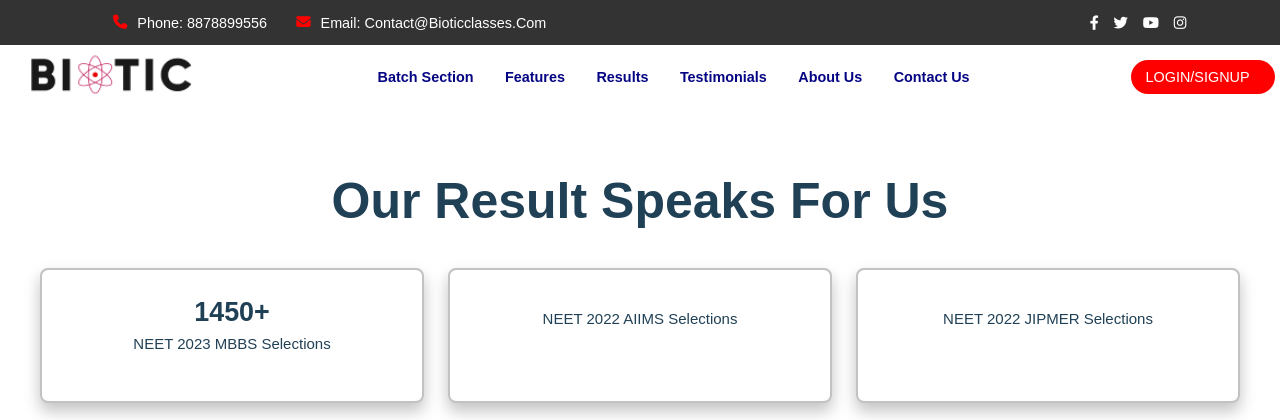
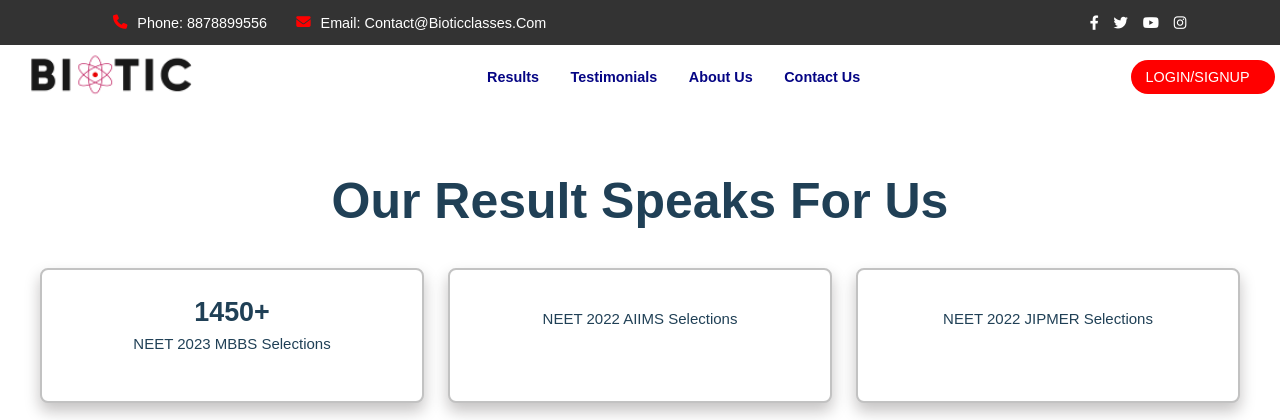
Before and after one commit to SUYASHHAGARWAL/octapina, a Python web app: template octapinapp/Templates/result.html in a window 1280 px wide. Shown: the top 420 px of the page. Run offline with Jinja, Linux system fonts and the light colour scheme; the template is opened without the code that fills it, so the values that code supplies are empty.

Commit message:
Update result.html

```diff
--- a/octapinapp/Templates/result.html
+++ b/octapinapp/Templates/result.html
@@ -36,8 +36,7 @@
             <a href="/api/biotichomepage"><img src="/static/Images/biotic_logo.png" alt=""></a>
         </div>
         <nav class="navbar">
-            <a id="batch-link">Batch Section</a>
-            <a href="#">Features</a>
+
             <a target="_blank" href="/api/resultspage">Results</a>
             <a target="_blank" href="/api/testimonialspage">Testimonials</a>
             <a  target="_blank" href="/api/aboutuspage">About Us</a>
```
